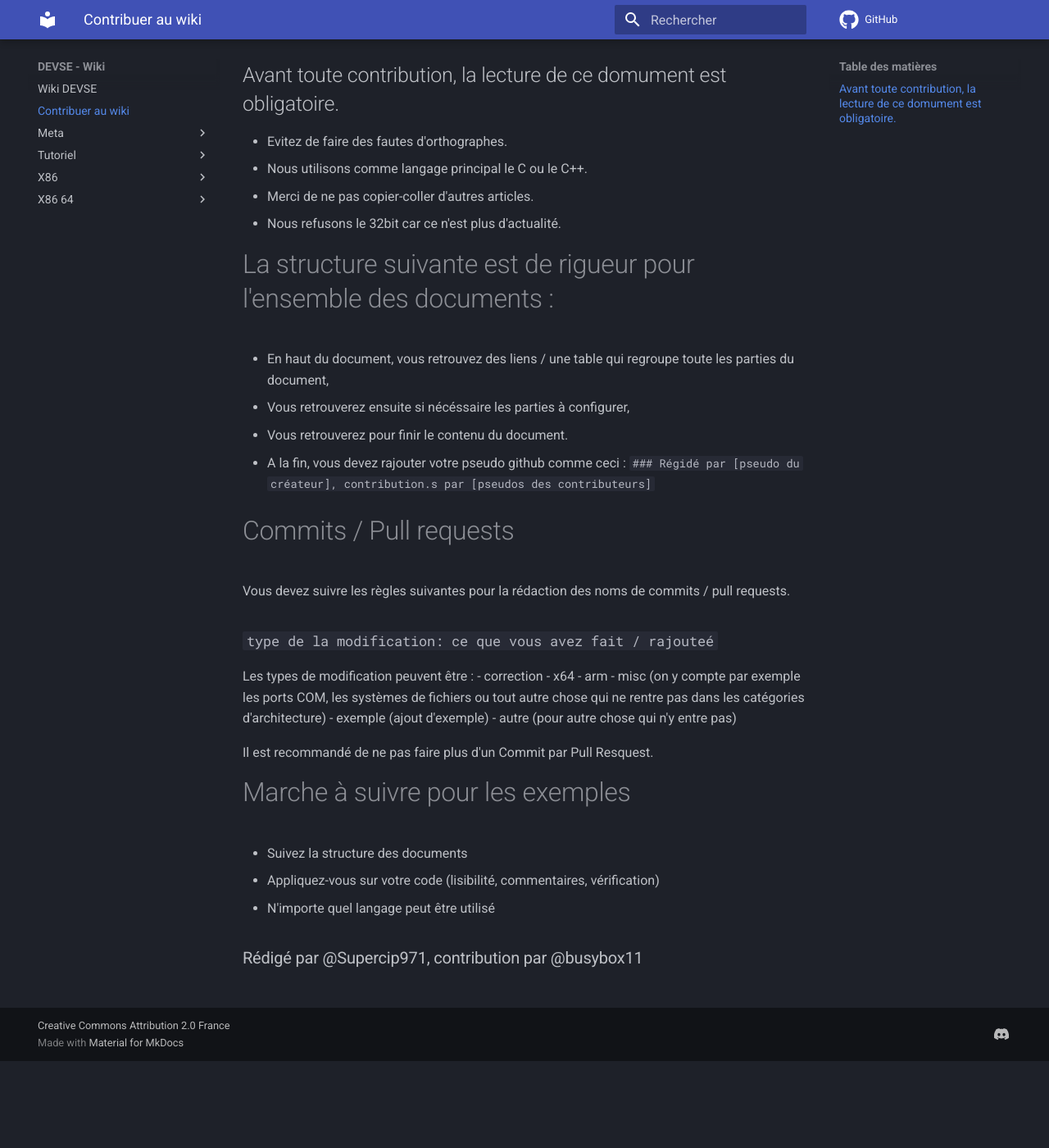
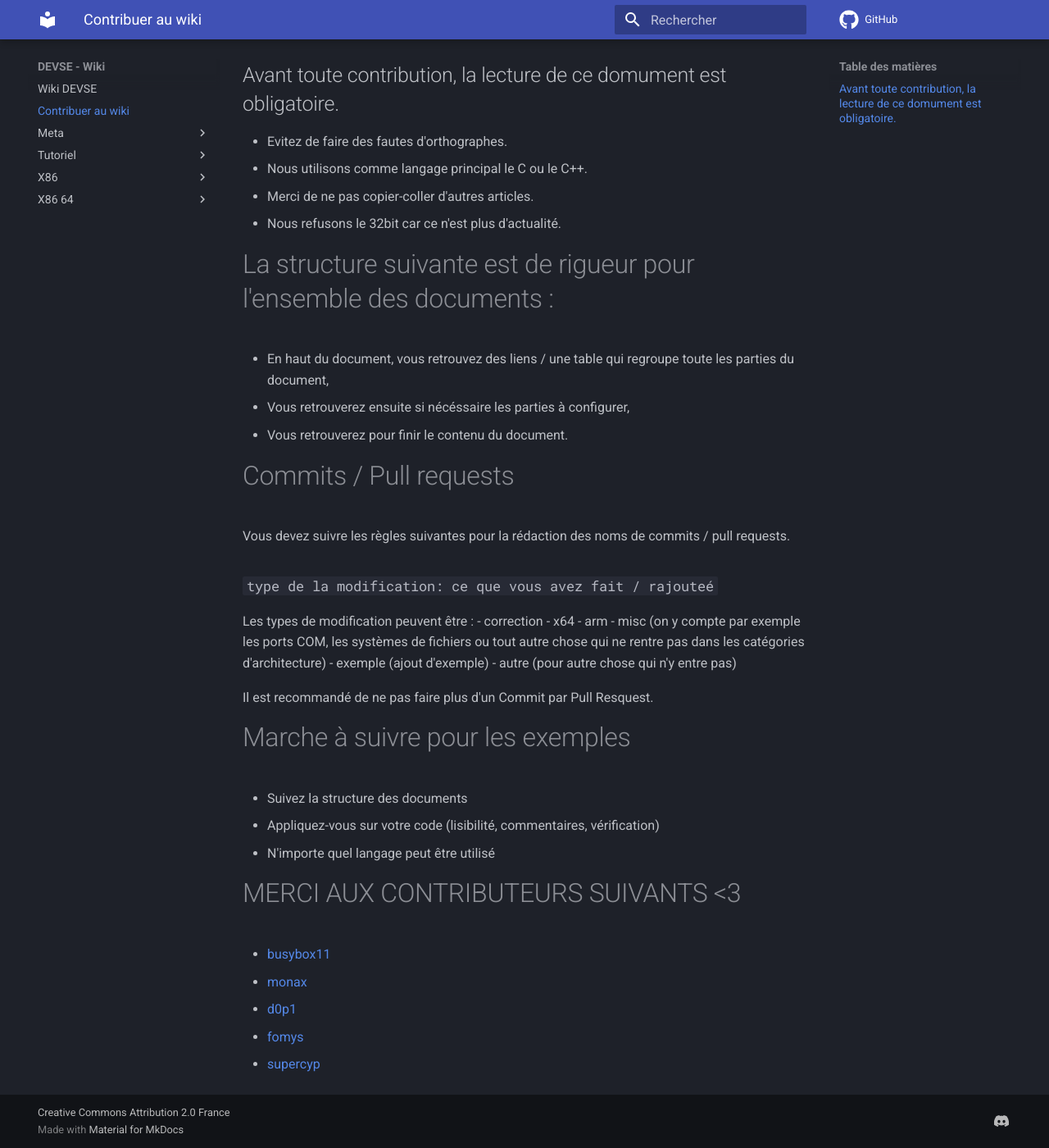
Before and after one commit to devse-org/wiki, an MkDocs documentation site: the page built from docs/CONTRIBUER.md, in a window 1280 px wide and 1400 px high, scrolled down 106 px. Shown: the whole window at 82% size. Built offline with MkDocs 1.6.1 and Material for MkDocs 9.7.7, drawn with Linux system fonts in a browser that asks for light colours; nearby versions of some CDN libraries; comment, search, counter and statistics services are not loaded.

Commit message:
autre: déplacement des rédacteurs vers => contributeurs

````diff
--- a/docs/CONTRIBUER.md
+++ b/docs/CONTRIBUER.md
@@ -10,8 +10,6 @@
 - Vous retrouverez ensuite si nécéssaire les parties à configurer,
 - Vous retrouverez pour finir le contenu du document.
 
-- A la fin, vous devez rajouter votre pseudo github comme ceci :
-```### Régidé par [pseudo du créateur], contribution.s par [pseudos des contributeurs]```
 
 # Commits / Pull requests
 Vous devez suivre les règles suivantes pour la rédaction des noms de commits / pull requests.
@@ -32,4 +30,9 @@ Il est recommandé de ne pas faire plus d'un Commit par Pull Resquest.
 - Appliquez-vous sur votre code (lisibilité, commentaires, vérification)
 - N'importe quel langage peut être utilisé
 
-### Rédigé par @Supercip971, contribution par @busybox11
+# MERCI AUX CONTRIBUTEURS SUIVANTS <3
+ - [busybox11](https://github.com/busybox11)
+ - [monax](https://github.com/sleepy-monax)
+ - [d0p1](https://github.com/d0p1s4m4)
+ - [fomys](https://github.com/Fomys)
+ - [supercyp](https://github.com/Supercip971)
````
Also changed, not shown: docs/meta/template.md (+0 -2 lines), docs/x86_64/périphériques/COM.md (+0 -2 lines).
